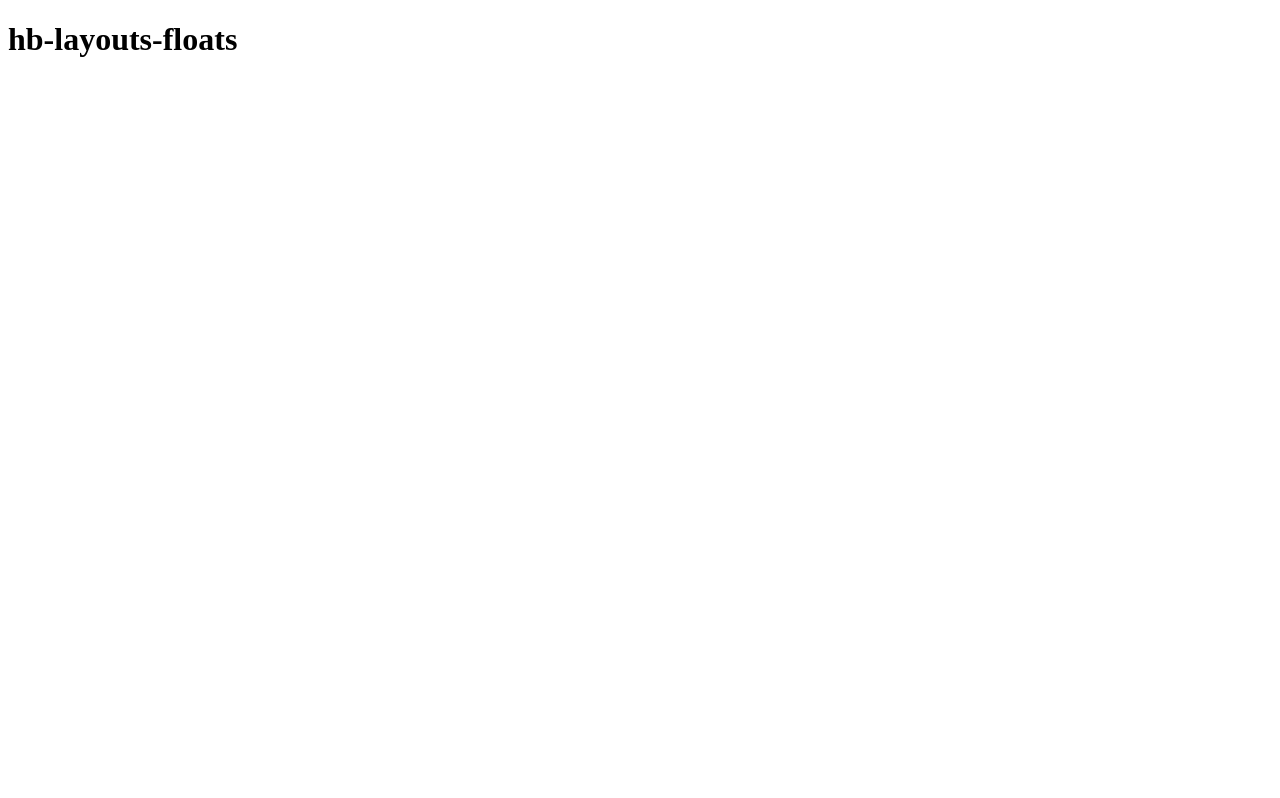
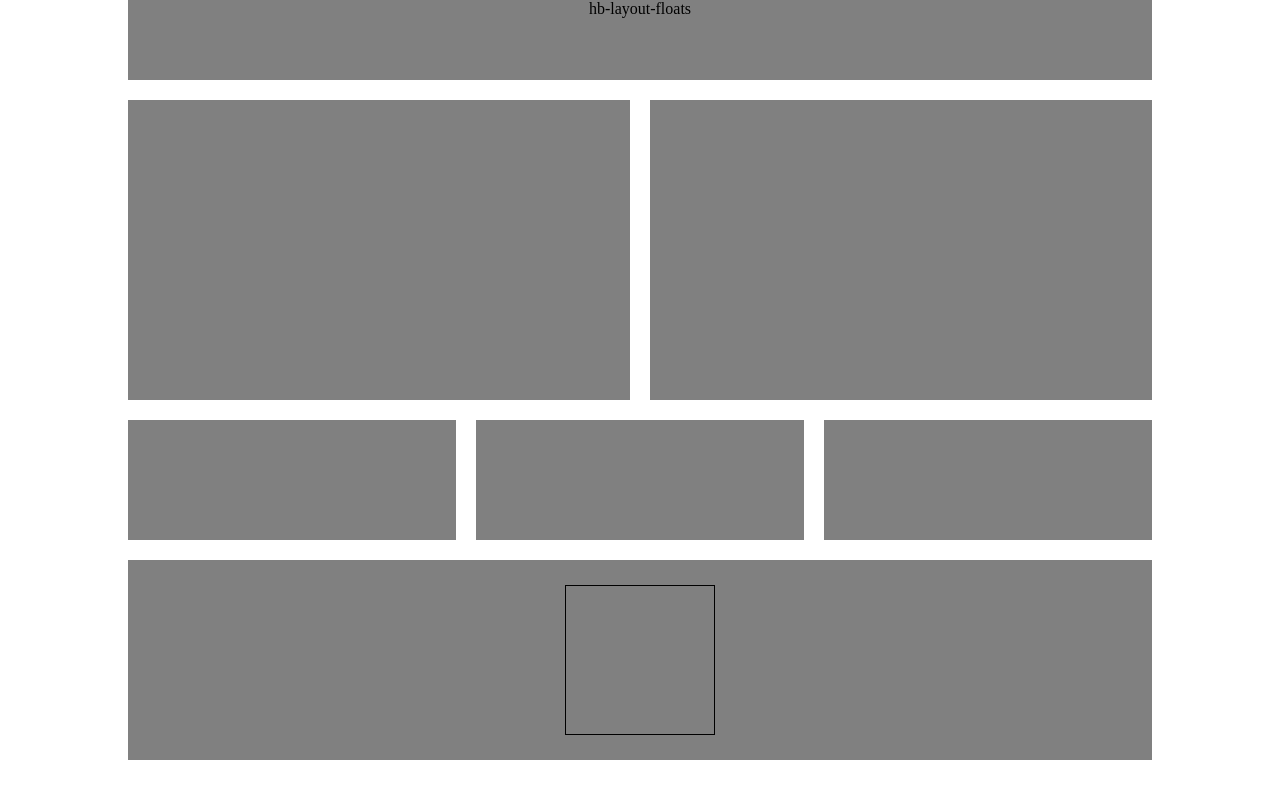
Before and after one commit to MonicaOspina/hb-layout-floats, a plain HTML site: page index.html in a window 1280 px wide. Drawn offline with Linux system fonts and the light colour scheme.

Commit message:
Adding layout with float

```diff
--- a/css/style.css
+++ b/css/style.css
@@ -1,3 +1,96 @@
 h1{
    color: blueviolet;
 }
+*{
+    margin:0 ;
+    padding: 0 ;
+    box-sizing: border-box
+}
+
+.container{
+    max-width: 1024px;
+    width: 100%;
+    margin: 0 auto;
+}
+
+header{
+    position: fixed;
+    top: 0;
+    max-width:1024px;
+    width: 100%;
+    height: 80px;
+    text-align: center;
+    background-color: gray;
+}
+
+.twoboxes{
+    width: 100%;
+    margin-top: 100px;
+    margin-bottom: 20px;
+    overflow: hidden;
+}
+.izbox, .derbox {
+    float: left;
+    height: 300px;
+    margin-right: 10px;
+    width: calc(50% - 10px);
+}
+.derbox {
+    margin-right: 0px;
+    margin-left: 10px;
+}
+
+.threeboxes {
+    width: 100%;
+    margin-top: 20px;
+    overflow: hidden;
+}
+
+.boxiz, .boxcent, .boxder{
+    height: 120px;
+    width: calc(100%/3 - 40px/3);
+    float: left;
+}
+.boxiz{
+    margin-right: 10px;
+}
+.boxcent{
+    margin-right: 10px;
+    margin-left: 10px;
+}
+.boxder{
+    margin-left: 10px;
+}
+
+article{
+    background-color: gray;
+}
+
+.bottom{
+      height: 200px;
+      margin-top: 20px;
+      width: 100%;
+      background-color: gray;
+      position: relative;
+}
+
+.bottom article{
+    width:150px;
+    height:150px ;
+    background-color: gray;
+    border: 1px solid #000000;
+    position: absolute;
+    top: 50%;
+    left: 50%;
+    transform: translate(-50%, -50%);
+}
+
+ @media(max-width:500px){
+
+    .izbox, .derbox, .boxcent, .boxder, .boxiz{
+        float: none;
+        margin-bottom: 20px;
+        width: 100%;
+        margin-left: 0;
+    }
+ }
--- a/index.html
+++ b/index.html
@@ -4,10 +4,26 @@
     <meta charset="UTF-8">
     <meta name="viewport" content="width=device-width, initial-scale=1.0">
     <meta http-equiv="X-UA-Compatible" content="ie=edge">
-    <title>hb-layouts-floats</title>
-    <link rel="stylesheet" href="">
+    <link rel="stylesheet" href="css/style.css">
+    <title>Document</title>
 </head>
 <body>
-    <h1>hb-layouts-floats</h1>
+    <div class="container">
+      <header>
+      <hi>hb-layout-floats</hi>
+    </header>
+       <section class="twoboxes">
+         <article class="izbox"></article>
+         <article class="derbox"> </article>
+       </section>
+       <section class="threeboxes">
+            <article class="boxiz"> </article>
+            <article class="boxcent"> </article>
+            <article class="boxder"> </article>
+       </section>
+      <footer class="bottom">
+            <article class ="box"> </article>
+      </footer>
+    </div>
 </body>
 </html>
```
Also changed, not shown: 1 other file.
